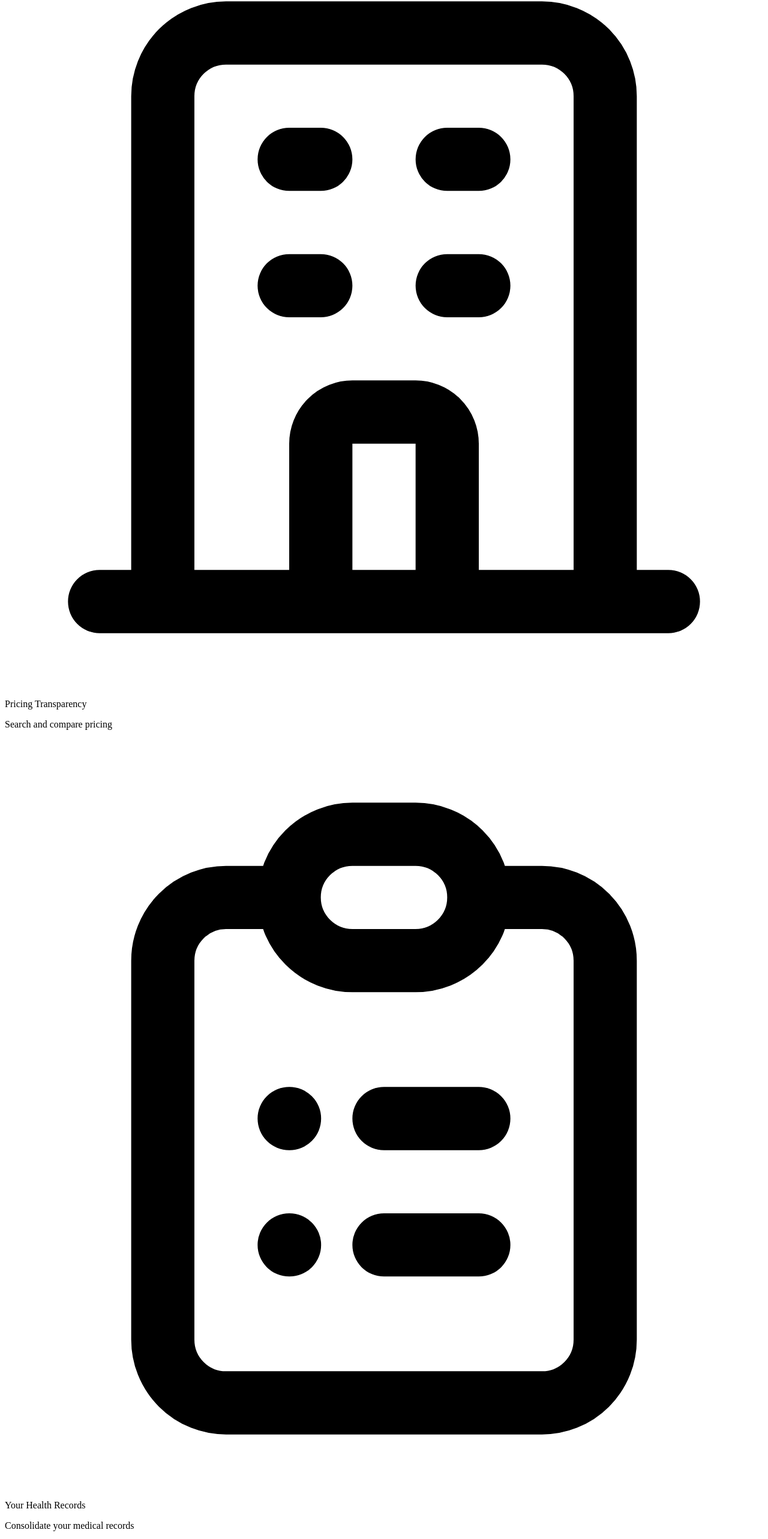
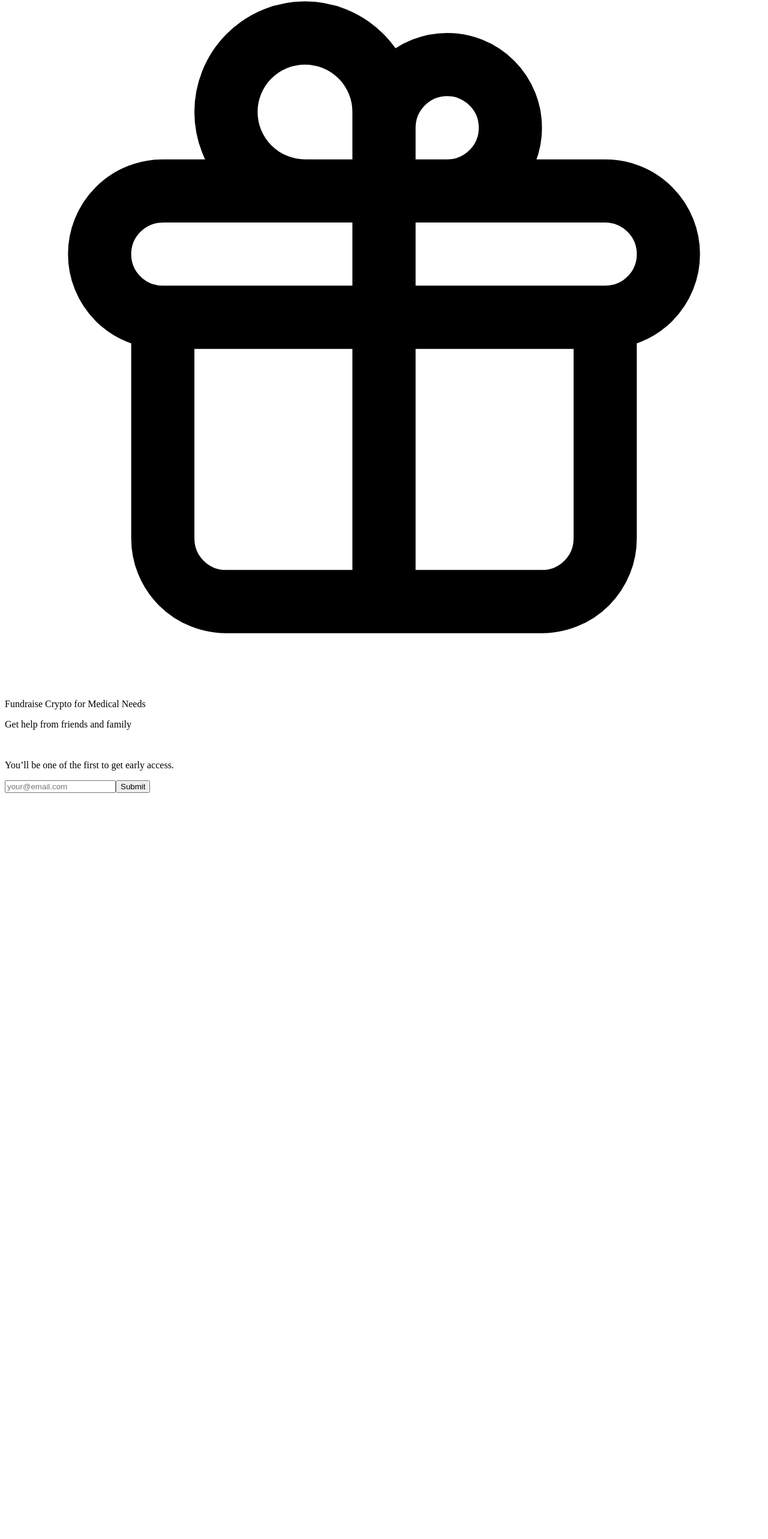
Before and after one commit to daalbeat/daalbeat, a Next.js app: page / in a window 1280 px wide. Shown: the part 218-2784 px from the top of the page at 60% size. After the commit the page ends 1566 px from the top, so only its background shows below. Built offline with nearby package versions, Linux system fonts and the light colour scheme.

Commit message:
feat: Update mission and vision of the product

```diff
--- a/components/Services.tsx
+++ b/components/Services.tsx
@@ -2,76 +2,6 @@ function Services() {
   return (
     <div className="mx-10 mt-20">
       <div className="container mx-auto flex md:flex-row flex-col justify-evenly">
-        <div className="flex flex-column py-5">
-          <div className="bg-pink-50 p-3 rounded-full mr-5 self-center">
-            <svg
-              xmlns="http://www.w3.org/2000/svg"
-              className="h-6 w-6 text-pink-500"
-              fill="none"
-              viewBox="0 0 24 24"
-              stroke="currentColor"
-            >
-              <path
-                strokeLinecap="round"
-                strokeLinejoin="round"
-                strokeWidth={2}
-                d="M19 21V5a2 2 0 00-2-2H7a2 2 0 00-2 2v16m14 0h2m-2 0h-5m-9 0H3m2 0h5M9 7h1m-1 4h1m4-4h1m-1 4h1m-5 10v-5a1 1 0 011-1h2a1 1 0 011 1v5m-4 0h4"
-              />
-            </svg>
-          </div>
-          <div>
-            <span className="font-bold">Pricing Transparency</span>
-            <p className="text-sm text-gray-400">Search and compare pricing</p>
-          </div>
-        </div>
-        <div className="flex flex-column py-5">
-          <div className="mr-5 self-center bg-pink-50 rounded-full p-3">
-            <svg
-              xmlns="http://www.w3.org/2000/svg"
-              className="h-6 w-6 text-pink-500"
-              fill="none"
-              viewBox="0 0 24 24"
-              stroke="currentColor"
-            >
-              <path
-                strokeLinecap="round"
-                strokeLinejoin="round"
-                strokeWidth={2}
-                d="M9 5H7a2 2 0 00-2 2v12a2 2 0 002 2h10a2 2 0 002-2V7a2 2 0 00-2-2h-2M9 5a2 2 0 002 2h2a2 2 0 002-2M9 5a2 2 0 012-2h2a2 2 0 012 2m-3 7h3m-3 4h3m-6-4h.01M9 16h.01"
-              />
-            </svg>
-          </div>
-          <div>
-            <span className="font-bold">Your Health Records</span>
-            <p className="text-sm text-gray-400">
-              Consolidate your medical records
-            </p>
-          </div>
-        </div>
-      </div>
-      <div className="container mx-auto flex md:flex-row flex-col justify-evenly">
-        <div className="flex flex-column py-5">
-          <div className="mr-5 self-center bg-pink-50 rounded-full p-3">
-            <svg
-              xmlns="http://www.w3.org/2000/svg"
-              className="h-6 w-6 text-pink-500"
-              fill="none"
-              viewBox="0 0 24 24"
-              stroke="currentColor"
-            >
-              <path
-                strokeLinecap="round"
-                strokeLinejoin="round"
-                strokeWidth={2}
-                d="M7 16a4 4 0 01-.88-7.903A5 5 0 1115.9 6L16 6a5 5 0 011 9.9M9 19l3 3m0 0l3-3m-3 3V10"
-              />
-            </svg>
-          </div>
-          <div>
-            <span className="font-bold">Your Claims and Bills</span>
-            <p className="text-sm text-gray-400">No more duplication errors</p>
-          </div>
-        </div>
         <div className="flex flex-column py-5">
           <div className="mr-5 self-center bg-pink-50 rounded-full p-3">
             <svg
@@ -90,7 +20,9 @@ function Services() {
             </svg>
           </div>
           <div>
-            <span className="font-bold">Fundraise for Medical Needs</span>
+            <span className="font-bold">
+              Fundraise Crypto for Medical Needs
+            </span>
             <p className="text-sm text-gray-400">
               Get help from friends and family
             </p>
--- a/pages/index.tsx
+++ b/pages/index.tsx
@@ -18,7 +18,7 @@ export default function Home() {
             strokeWidth={3}
             show={true}
           >
-            Healthcare toolkit for patients.
+            Web3 Blockchain Healthcare toolkit for patients.
           </RoughNotation>
         </p>
       </div>
```
Also changed, not shown: next-env.d.ts, 1 other file (tests, documents, lock files or other folders).
